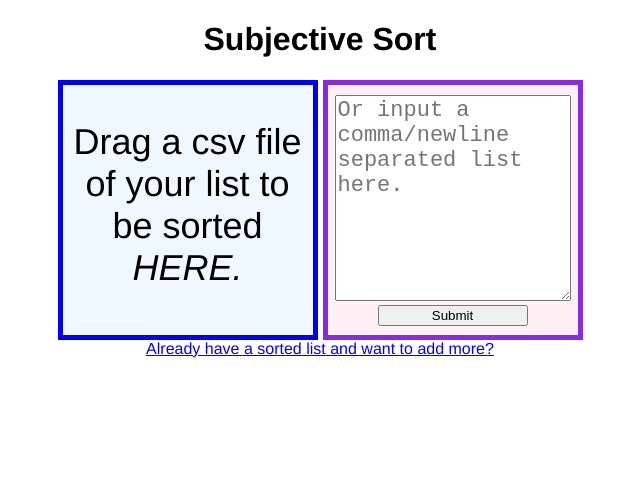
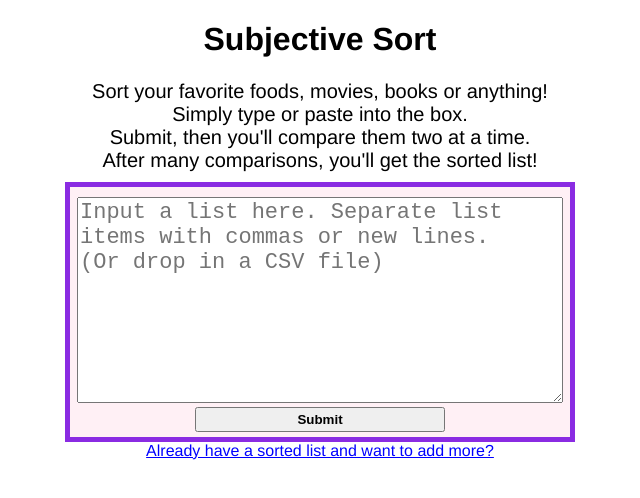
Before and after one commit to wiesenthal/SubjectiveSort, a plain HTML site: page index.html in a window 1280 px wide. Shown: the whole page, without its empty margins (320-960 px from the left). Drawn offline with nearby package versions, Linux system fonts and the light colour scheme.

Commit message:
removing CSV box and adding explanation

```diff
--- a/index.html
+++ b/index.html
@@ -10,13 +10,12 @@
 <body>
     <h1>Subjective Sort</h1>
     <div id="frontPage">
+        <div id="explanation">
+            Sort your favorite foods, movies, books or anything! <br> Simply type or paste into the box. <br> Submit, then you'll compare them two at a time. <br>After many comparisons, you'll get the sorted list!
+        </div>
         <section id="inputZone">
-            <div id="dropZone">
-                <p>Drag a csv file of your list to be sorted <i>HERE.</i></p>
-            </div>
-            <!--<input type="text" id="paste" name="paste" placeholder="Or input a comma separated list here."> -->
             <div id="pasteBox">
-            <textarea id="paste" name="text" rows="4" cols="10" wrap="soft" placeholder="Or input a comma/newline separated list here."></textarea>
+            <textarea id="paste" name="text" rows="4" cols="10" wrap="soft" placeholder="Input a list here. Separate list items with commas or new lines.       (Or drop in a CSV file)"></textarea>
             <button id="submit">Submit</button>
             </div>
         </section>
--- a/script.js
+++ b/script.js
@@ -63,21 +63,21 @@ function estimateNumComparisons(n) {
 }
 
 
-$('#dropZone').on(
+$('#inputZone').on(
     'dragover',
     function(e) {
         e.preventDefault();
         e.stopPropagation();
     }
 )
-$('#dropZone').on(
+$('#inputZone').on(
     'dragenter',
     function(e) {
         e.preventDefault();
         e.stopPropagation();
     }
 )
-$('#dropZone').on(
+$('#inputZone').on(
     'drop',
     function(e){
         e.preventDefault();
--- a/style.css
+++ b/style.css
@@ -22,30 +22,28 @@ div#resultBox {
     align-content: center;
     display: none;
 }
-#dropZone {
-    background-color: aliceblue;
-    border: 5px solid blue;
-    width:  250px;
-    height: 250px;
-    margin: 0 auto;
-    margin-right: 2.5px;
-    font-size: 36px;
-    float: left;
-}
 #pasteBox {
     background-color: lavenderblush;
     border: 5px solid blueviolet;
     float: left;
-    width: 250px;
+    width: 500px;
     height: 250px;
     margin: 0 auto;
-    margin-left: 2.5px;
+    margin-top: 10px;
+}
+#explanation {
+    margin: 0 auto;
+    width: 500px;
+    text-align: center;
+    font-size: 20px;
 }
 #submit {
-    width: 150px;
+    width: 250px;
+    height: 25px;
+    font-weight: bold;
 }
 #paste {
-    width: 230px;
+    width: 480px;
     margin-top: 10px;
     height: 200px;
     font-size: 22px;
```
Also changed, not shown: partial/partial.html (+2 -10 lines), partial/script.js (+4 -8 lines), partial/style.css (+2 -16 lines).
